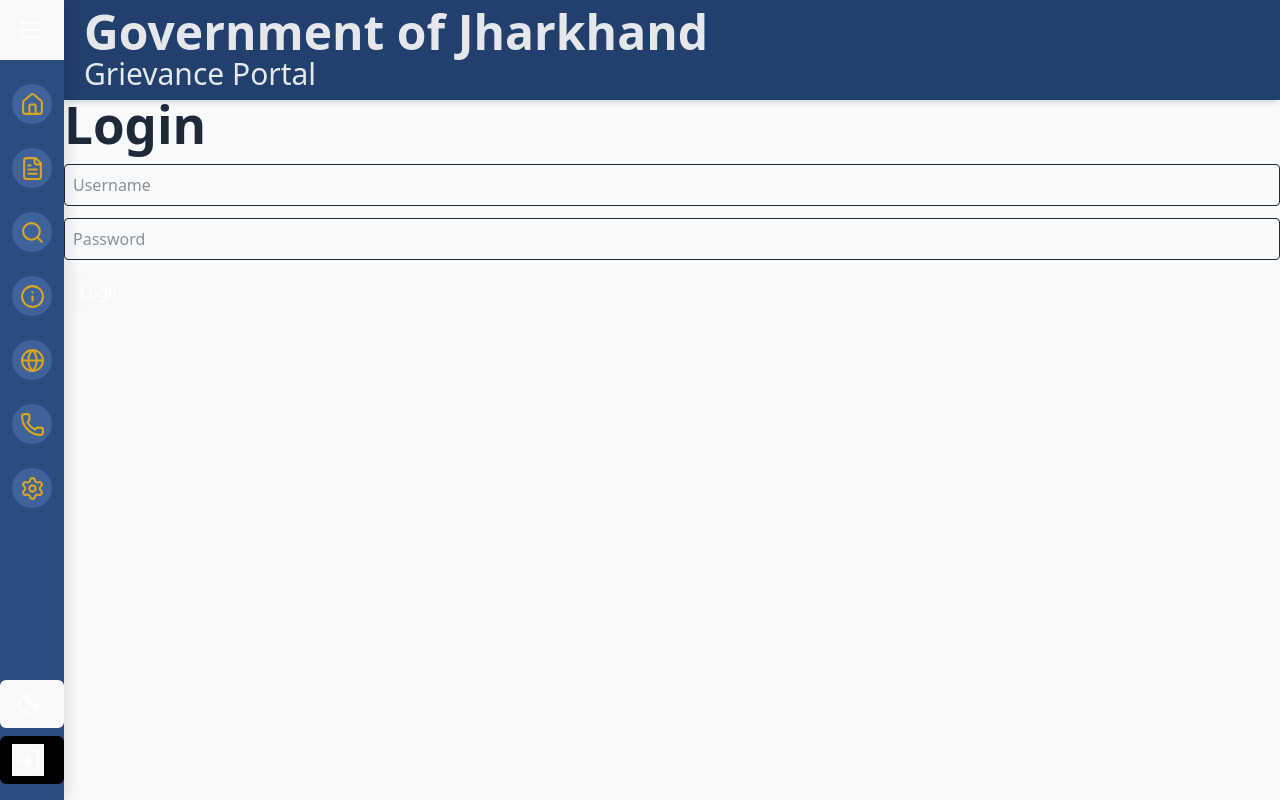
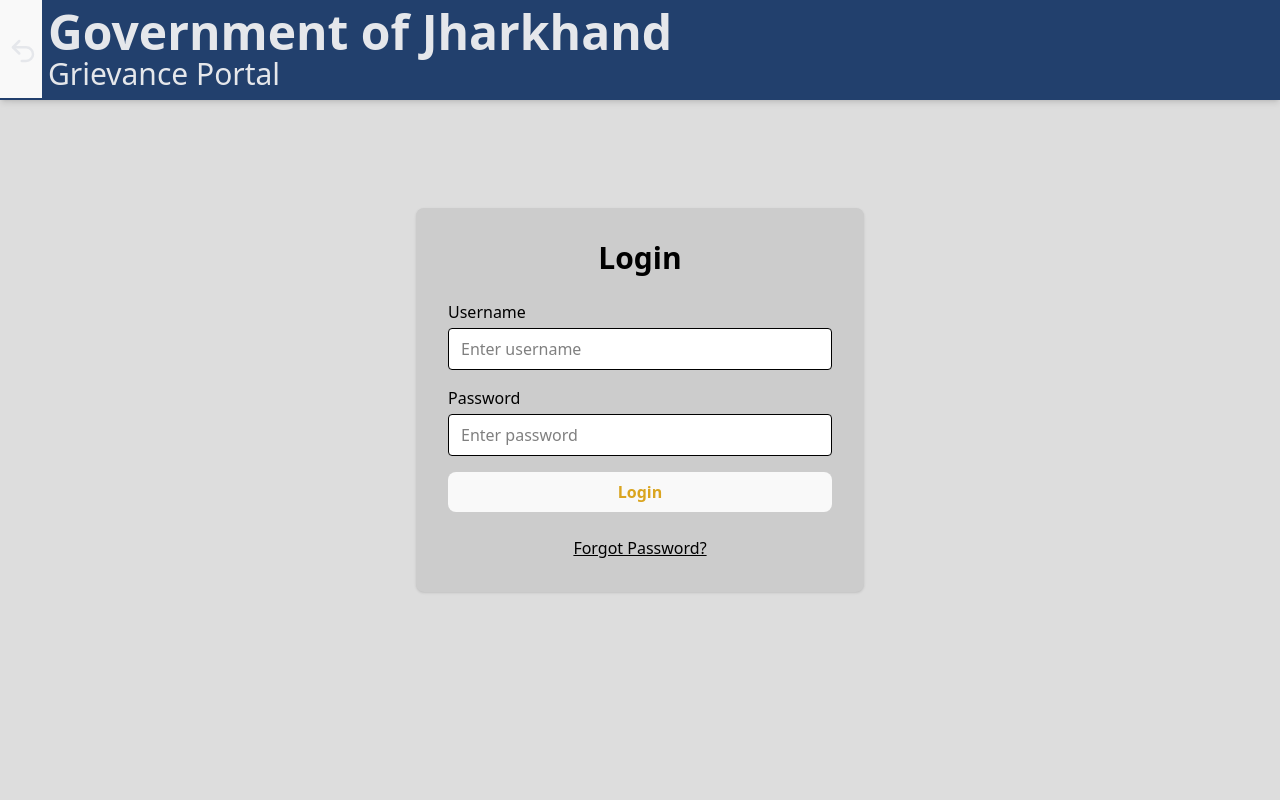
Before and after one commit to AaronSamuelM/Grievence_Portal, a React (Vite) app: page /login in a window 1280 px wide. Built offline with nearby package versions, Linux system fonts and the light colour scheme.

Commit message:
login UI

```diff
--- a/src/App.jsx
+++ b/src/App.jsx
@@ -1,4 +1,4 @@
-import { BrowserRouter as Router, Routes, Route, Link } from "react-router-dom";
+import { BrowserRouter as Router, Routes, Route, Link, useLocation } from "react-router-dom";
 import { useState } from "react";
 
 import Sidebar from "./components/Sidebar";
@@ -17,15 +17,19 @@
   const [darkMode, setDarkMode] = useState(false);
   const [loggedIn, setLoggedIn] = useState(false);
   const [isOpen, setIsOpen] = useState(false);
+  const location = useLocation();
+  const isLoginPage = location.pathname === "/login";
   return (
     <>
       <div className="flex h-screen">
-        <Header1 />
-        <Sidebar />
+        {!isLoginPage && <Header1 />}
+        {!isLoginPage && <Sidebar />}
         <div className={darkMode ? "dark" : ""}>
           <div className="min-h-screen flex">
             {/* Main Content */}
-            <main className="flex-1 pl-16 pt-24 bg-gray-50 dark:bg-gray-900 text-gray-800 dark:text-gray-100 w-screen">
+            <main className={`flex-1 ${isLoginPage
+                ? "w-full h-full" // Full screen for login
+                : "flex-1 pl-16 pt-24 bg-gray-50 dark:bg-gray-900 text-gray-800 dark:text-gray-100 w-screen"}`}>
               <Routes>
                 <Route path="/" element={<Home />} />
                 <Route path="/grievance" element={<Grievance />} />
--- a/src/components/Sidebar.jsx
+++ b/src/components/Sidebar.jsx
@@ -95,7 +95,7 @@
         {/* Theme Toggle */}
         <button
           onClick={toggleTheme}
-          className="flex items-center gap-3 px-3 py-2 bg-black hover:bg-[#161616] hover:scale-110 hover:shadow-lg rounded-md relative group transition-all duration-300"
+          className="flex items-center gap-3 px-3 py-2 bg-black hover:bg-[#161616] hover:scale-110 hover:shadow-lg rounded-md relative peer transition-all duration-300"
         >
           <div className="flex items-center justify-center w-8 h-8 rounded-full  text-white ">
             {darkMode ? <Sun size={25} /> : <Moon size={25} />}
@@ -103,16 +103,16 @@
           <div className="text-white  fixed pl-10 ">
             {isOpen && <span>{darkMode ? "Light Mode" : "Dark Mode"}</span>}
           </div>
-          {!isOpen && (
-            <span className="absolute left-14 bg-black text-white text-xs px-2 py-1 rounded opacity-0 group-hover:opacity-60 transition">
+        </button>
+        {!isOpen && (
+            <span className="absolute bottom-3.5 left-14 bg-black text-white text-xs px-2 py-1 rounded opacity-0 peer-hover:opacity-60 transition">
               {darkMode ? "Light Mode" : "Dark Mode"}
             </span>
           )}
-        </button>
 
         <Link
         to={"/login"}
-        className="flex items-center gap-3 px-3 py-2 bg-black hover:bg-[#161616] hover:scale-110 hover:shadow-lg rounded-md relative group transition-all duration-300"
+        className="flex items-center gap-3 px-3 py-2 bg-black hover:bg-[#161616] hover:scale-110 hover:shadow-lg rounded-md relative peer transition-all duration-300"
         >
         <button
           onClick={() => setIsLoggedIn(!isLoggedIn) }
@@ -124,14 +124,16 @@
           <div className="text-white bottom-3.5 absolute pl-10">
             {isOpen && <span>{isLoggedIn ? "Logout" : "Login"}</span>}
           </div>
-          {!isOpen && (
-            <span className="absolute left-14 bottom-3.5 bg-black text-white text-xs px-2 py-1 rounded opacity-0 group-hover:opacity-60 transition">
+
+        </button>
+        </Link>
+
+      </div>
+      {!isOpen && (
+            <span className="absolute bottom-3.5 left-14 bg-black text-white text-xs px-2 py-1 rounded opacity-0 peer-hover:opacity-60 transition">
               {isLoggedIn ? "Logout" : "Login"}
             </span>
           )}
-        </button>
-        </Link>
-      </div>
     </div>
     </>
   );
--- a/src/pages/Home.jsx
+++ b/src/pages/Home.jsx
@@ -1,6 +1,3 @@
-// src/pages/Home.jsx
-import Sidebar from "../components/Sidebar";
-
 const Home = () => {
   return (
     <div className="flex h-screen ">
--- a/src/pages/Login.jsx
+++ b/src/pages/Login.jsx
@@ -1,20 +1,90 @@
-function Login({ setLoggedIn }) {
-  function handleLogin(e) {
+import { Link } from "react-router-dom";
+import { useNavigate } from "react-router-dom";
+import {Undo2 } from "lucide-react"
+
+const Login = () => {
+  const navigate = useNavigate();
+  const handleSubmit = (e) => {
     e.preventDefault();
     setLoggedIn(true);
-  }
+  };
+  return (
+    <div className="flex h-screen ">
+      {/* Sidebar */}
 
-  return (
-    <div>
-      <h1 className="text-xl font-bold mb-3">Login</h1>
-      <form onSubmit={handleLogin} className="space-y-3">
-        <input type="text" placeholder="Username" className="w-full p-2 border rounded" />
-        <input type="password" placeholder="Password" className="w-full p-2 border rounded" />
-        <button className="bg-blue-600 text-white px-4 py-2 rounded hover:bg-blue-700">
-          Login
-        </button>
-      </form>
-    </div>
+
+      {/* Main Content */}
+      <div className="w-screen  fixed">
+        <button onClick={() => navigate(-1)} className="absolute cursor-pointer flex text-3xl pt-9 pb-8 pr-1 pl-2 font-normal bg-black text-[#E5E7EB] ">
+            <Undo2 size={30} />
+          </button>
+        {/* Header */}
+        <header className="bg-[#22406d] text-white p-2 pl-12 shadow-md">
+          <p className="text-5xl font-bold  text-[#E5E7EB]">
+            Government of Jharkhand <br></br>
+          </p>
+          <p className="text-3xl font-normal text-[#E5E7EB]">
+            Grievance Portal
+          </p>
+
+        </header>
+        </div>
+
+
+        {/* Content Area */}
+        <main className="flex w-screen flex-1 items-center justify-center bg-[#ddd]">
+          {/* Login Card */}
+          <div className="w-full max-w-md bg-[#ccc] p-8 rounded-lg shadow">
+            <h2 className="text-3xl font-semibold text-black mb-6 text-center">
+              Login
+            </h2>
+
+            <form onSubmit={handleSubmit} className="space-y-4">
+              {/* Username */}
+              <div>
+                <label className="block text-black font-medium mb-1">
+                  Username
+                </label>
+                <input
+                  type="text"
+                  className="w-full px-3 py-2 border rounded bg-white text-black focus:outline-none focus:ring-2 focus:ring-[#3e6299]"
+                  placeholder="Enter username"
+                  required
+                />
+              </div>
+
+              {/* Password */}
+              <div>
+                <label className="block text-black font-medium mb-1">
+                  Password
+                </label>
+                <input
+                  type="password"
+                  className="w-full px-3 py-2 border rounded bg-white text-black focus:outline-none focus:ring-2 focus:ring-[#3e6299]"
+                  placeholder="Enter password"
+                  required
+                />
+              </div>
+
+              {/* Submit Button */}
+              <button
+                type="submit"
+                className="w-full bg-[#3e6299] text-[#DAA520] py-2 rounded-lg font-semibold hover:bg-[#2e4a75] transition"
+              >
+                Login
+              </button>
+            </form>
+
+            {/* Extra Links */}
+            <div className="mt-6 text-center text-black">
+              <a href="#" className="underline hover:text-gray-800">
+                Forgot Password?
+              </a>
+            </div>
+          </div>
+        </main>
+      </div>
   );
-}
+};
+
 export default Login;
```
